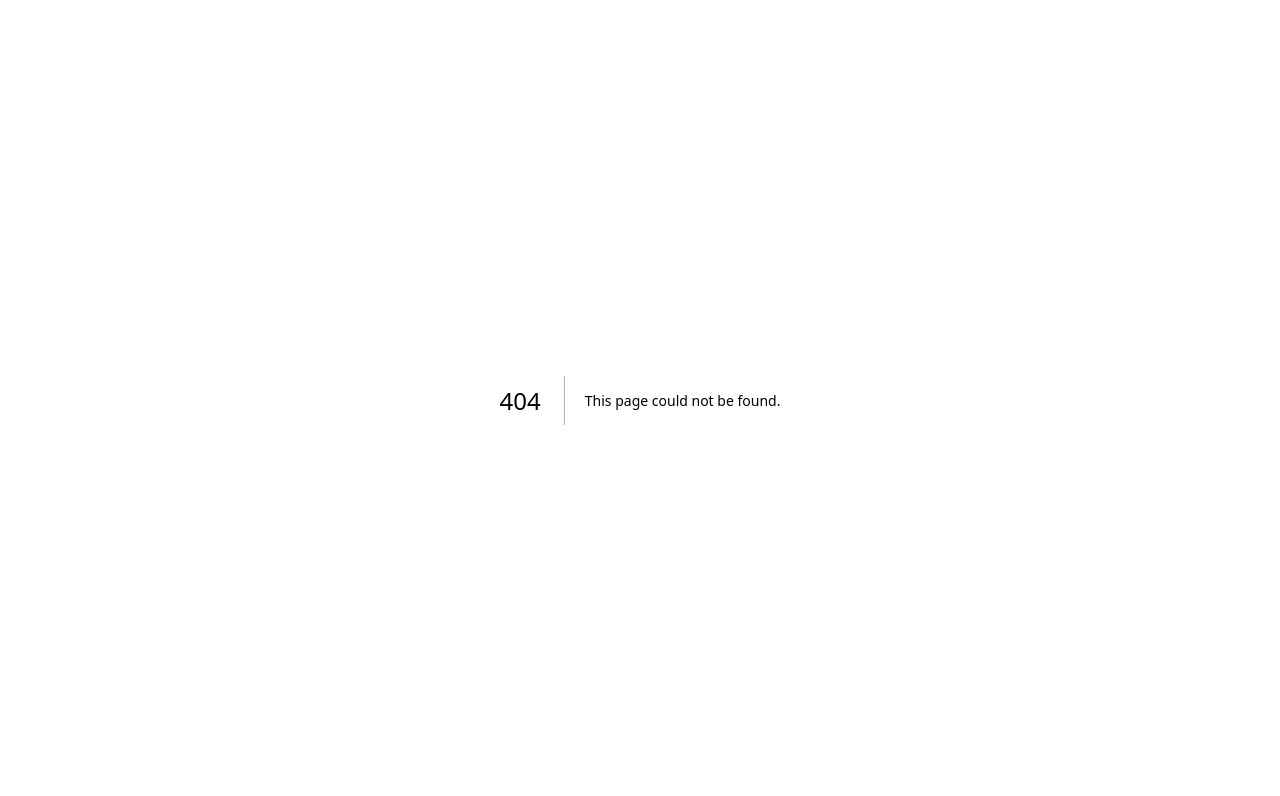
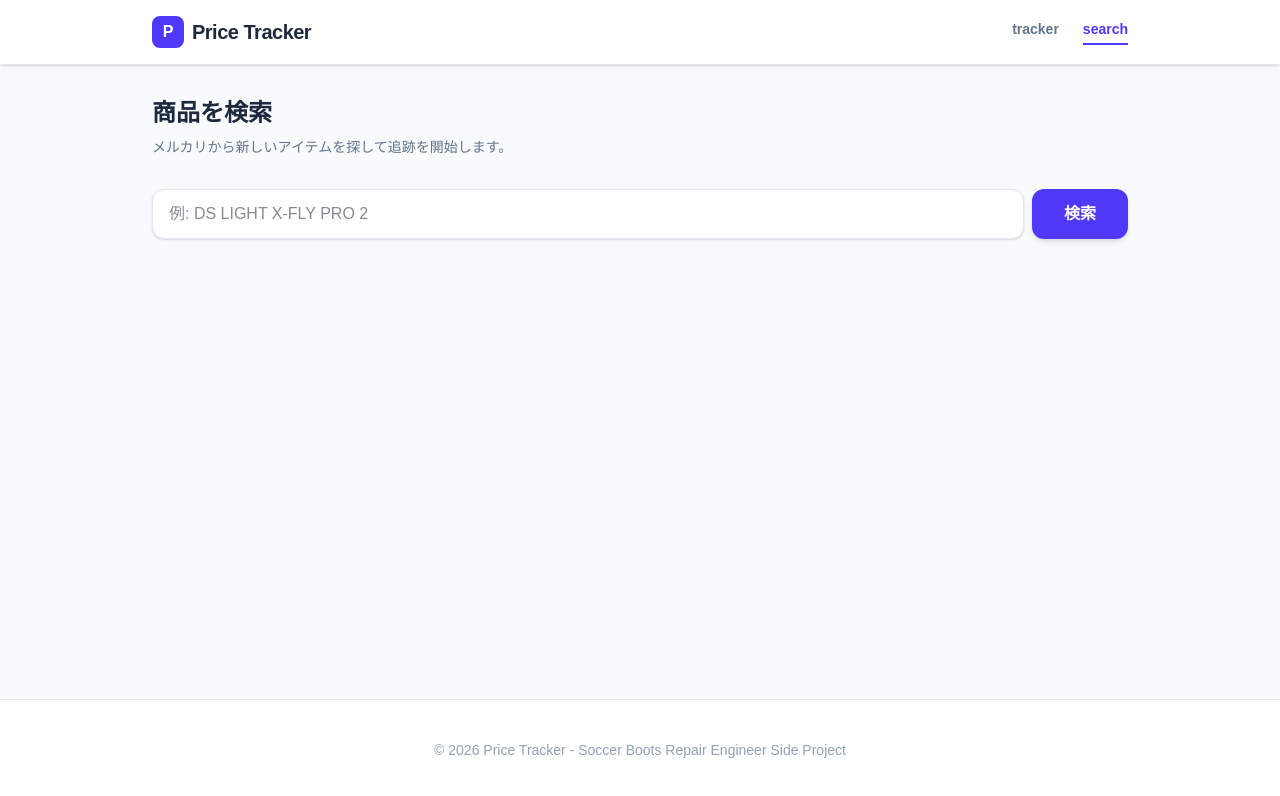
Before and after one commit to hisao5232/price-tracker, a Next.js app in the folder frontend/: page /search in a window 1280 px wide. Before the commit this address had no page. Shown: the top 796 px of the page. Built offline with nearby package versions, Linux system fonts and the light colour scheme.

Commit message:
add search-page

```diff
--- /dev/null
+++ b/frontend/src/app/search/page.tsx
@@ -0,0 +1,131 @@
+"use client";
+
+import { useState } from "react";
+import Link from "next/link";
+
+interface SearchResult {
+  id: string; // メルカリの商品ID
+  name: string;
+  price: number;
+  url: string;
+  image_url: string;
+}
+
+export default function SearchPage() {
+  const [keyword, setKeyword] = useState("");
+  const [results, setResults] = useState<SearchResult[]>([]);
+  const [loading, setLoading] = useState(false);
+
+  const handleSearch = async (e: React.FormEvent) => {
+    e.preventDefault();
+    if (!keyword.trim()) return;
+
+    setLoading(true);
+    try {
+      // バックエンドのAPIを叩く（URLは環境に合わせて調整してください）
+      const response = await fetch(`https://api-tracker.go-pro-world.net/search?keyword=${encodeURIComponent(keyword)}`);
+      if (!response.ok) throw new Error("Search failed");
+      const data = await response.json();
+      setResults(data);
+    } catch (error) {
+      console.error("検索エラー:", error);
+    } finally {
+      setLoading(false);
+    }
+  };
+
+  return (
+    <div className="min-h-screen bg-slate-50 flex flex-col">
+      {/* ヘッダー (トップページと共通のデザイン) */}
+      <header className="bg-white border-b border-slate-200 sticky top-0 z-10 shadow-sm">
+        <div className="max-w-5xl mx-auto px-6 h-16 flex items-center justify-between">
+          <Link href="/" className="flex items-center gap-2">
+            <div className="w-8 h-8 bg-indigo-600 rounded-lg flex items-center justify-center text-white font-bold">P</div>
+            <span className="text-xl font-extrabold tracking-tight text-slate-800">Price Tracker</span>
+          </Link>
+          <nav className="flex gap-6 text-sm font-bold">
+            <Link href="/" className="text-slate-500 hover:text-indigo-600 pb-1 transition-colors">tracker</Link>
+            <Link href="/search" className="text-indigo-600 border-b-2 border-indigo-600 pb-1">search</Link>
+          </nav>
+        </div>
+      </header>
+
+      {/* メインコンテンツ */}
+      <main className="flex-1 max-w-5xl mx-auto w-full px-6 py-8">
+        <div className="mb-8">
+          <h1 className="text-2xl font-bold text-slate-800 mb-2">商品を検索</h1>
+          <p className="text-slate-500 text-sm">メルカリから新しいアイテムを探して追跡を開始します。</p>
+        </div>
+
+        {/* 検索フォーム */}
+        <form onSubmit={handleSearch} className="flex gap-2 mb-10">
+          <input
+            type="text"
+            value={keyword}
+            onChange={(e) => setKeyword(e.target.value)}
+            placeholder="例: DS LIGHT X-FLY PRO 2"
+            className="flex-1 px-4 py-3 rounded-xl border border-slate-200 bg-white shadow-sm focus:outline-none focus:ring-2 focus:ring-indigo-500 text-slate-900 transition-all"
+          />
+          <button
+            type="submit"
+            disabled={loading}
+            className="bg-indigo-600 text-white px-8 py-3 rounded-xl font-bold shadow-md hover:bg-indigo-700 disabled:bg-slate-300 transition-all"
+          >
+            {loading ? "検索中..." : "検索"}
+          </button>
+        </form>
+
+        {/* 検索結果リスト */}
+        <div className="grid grid-cols-1 sm:grid-cols-2 lg:grid-cols-3 gap-6">
+          {results.map((item) => (
+            <Link
+              key={item.id}
+              href={`/search/${item.id}?url=${encodeURIComponent(item.url)}`}
+              className="group bg-white rounded-2xl border border-slate-100 shadow-sm hover:shadow-xl hover:-translate-y-1 transition-all overflow-hidden"
+            >
+              <div className="aspect-square relative overflow-hidden bg-slate-100">
+                <img
+                  src={item.image_url}
+                  alt={item.name}
+                  className="object-cover w-full h-full group-hover:scale-110 transition-transform duration-500"
+                />
+                <div className="absolute bottom-2 left-2">
+                  <span className="bg-black/60 backdrop-blur-md text-white px-3 py-1 rounded-full text-sm font-bold">
+                    ¥{item.price.toLocaleString()}
+                  </span>
+                </div>
+              </div>
+              <div className="p-4">
+                <h3 className="font-bold text-slate-800 text-sm line-clamp-2 min-h-[40px]">
+                  {item.name}
+                </h3>
+                <div className="mt-4 flex items-center justify-between text-xs text-indigo-600 font-bold uppercase tracking-wider">
+                  <span>詳細を見る</span>
+                  <svg xmlns="http://www.w3.org/2000/svg" className="h-4 w-4" fill="none" viewBox="0 0 24 24" stroke="currentColor">
+                    <path strokeLinecap="round" strokeLinejoin="round" strokeWidth={3} d="M9 5l7 7-7 7" />
+                  </svg>
+                </div>
+              </div>
+            </Link>
+          ))}
+        </div>
+
+        {/* 結果が空の時 */}
+        {!loading && results.length === 0 && keyword && (
+          <div className="text-center py-20 bg-white rounded-3xl border border-dashed border-slate-200">
+            <p className="text-slate-400 font-medium">該当する商品が見つかりませんでした。</p>
+          </div>
+        )}
+      </main>
+
+      {/* フッター (トップページと共通) */}
+      <footer className="bg-white border-t border-slate-200 py-10">
+        <div className="max-w-5xl mx-auto px-6 text-center">
+          <p className="text-slate-400 text-sm font-medium">
+            © 2026 Price Tracker - Soccer Boots Repair Engineer Side Project
+          </p>
+        </div>
+      </footer>
+    </div>
+  );
+}
```
